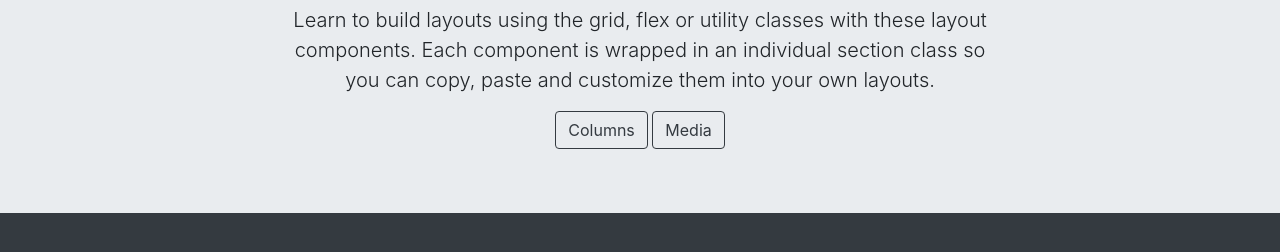
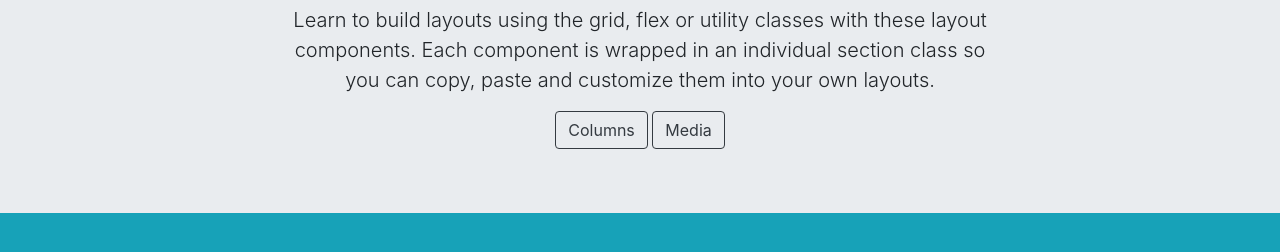
Before and after one commit to kethinfo/musical-spoon, a plain HTML site: page docs/index.html in a window 1280 px wide. Shown: the part 190-442 px from the top of the page. Drawn offline with nearby package versions, Linux system fonts and the light colour scheme.

Commit message:
background color change

```diff
--- a/docs/index.html
+++ b/docs/index.html
@@ -13,7 +13,7 @@
     <title>Learn Git and Github today</title>
   </head>
 
-  <body class="bg-dark">
+  <body class="bg-info">
     <header id="page-hero" class="d-flex flex-column align-content-between">
       <nav class="navbar navbar-expand-md bg-dark navbar-dark text-uppercase" >
         <div class="container-fluid">
```
Also changed, not shown: docs/columns.html (+1 -1 lines), docs/media.html (+1 -1 lines).
